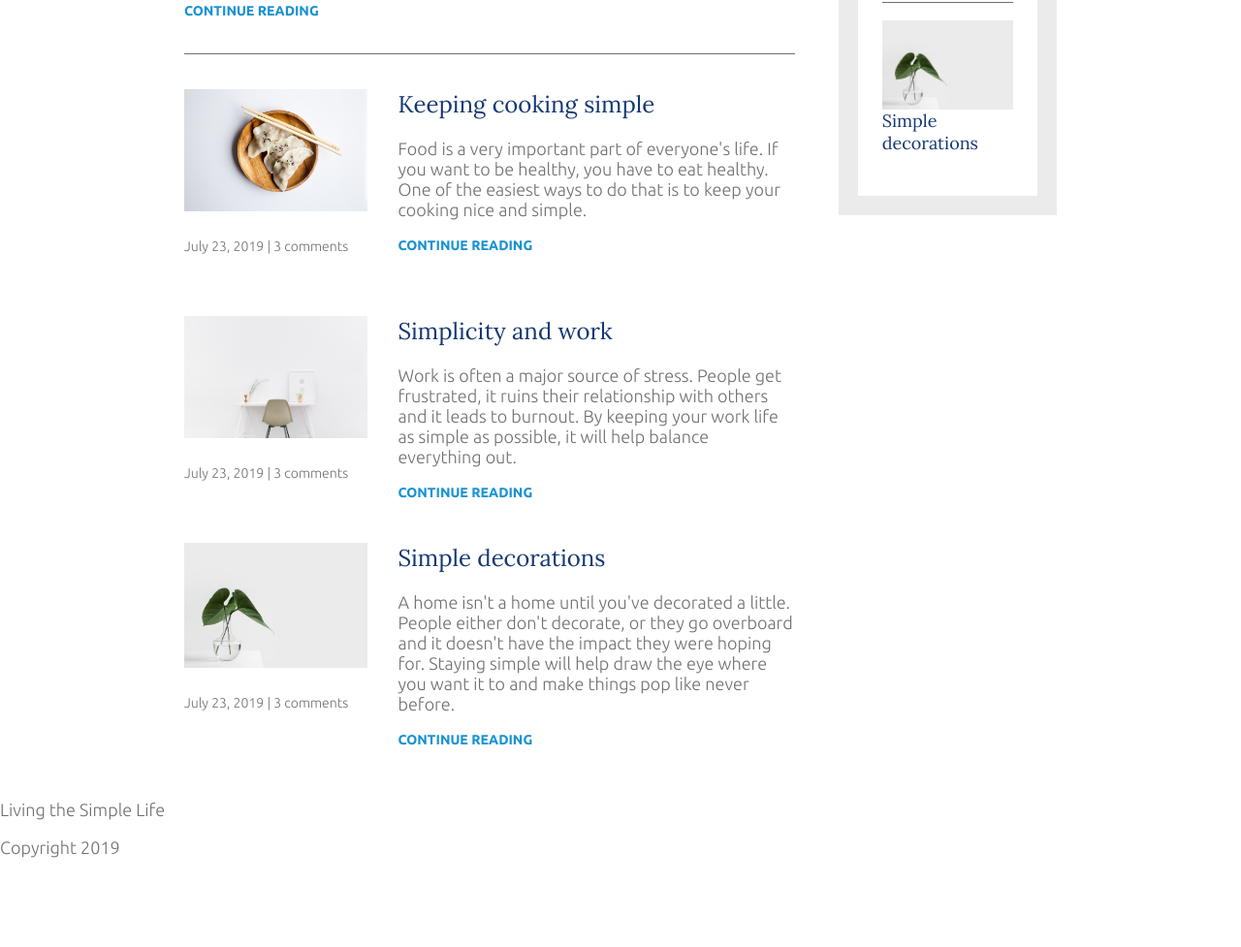
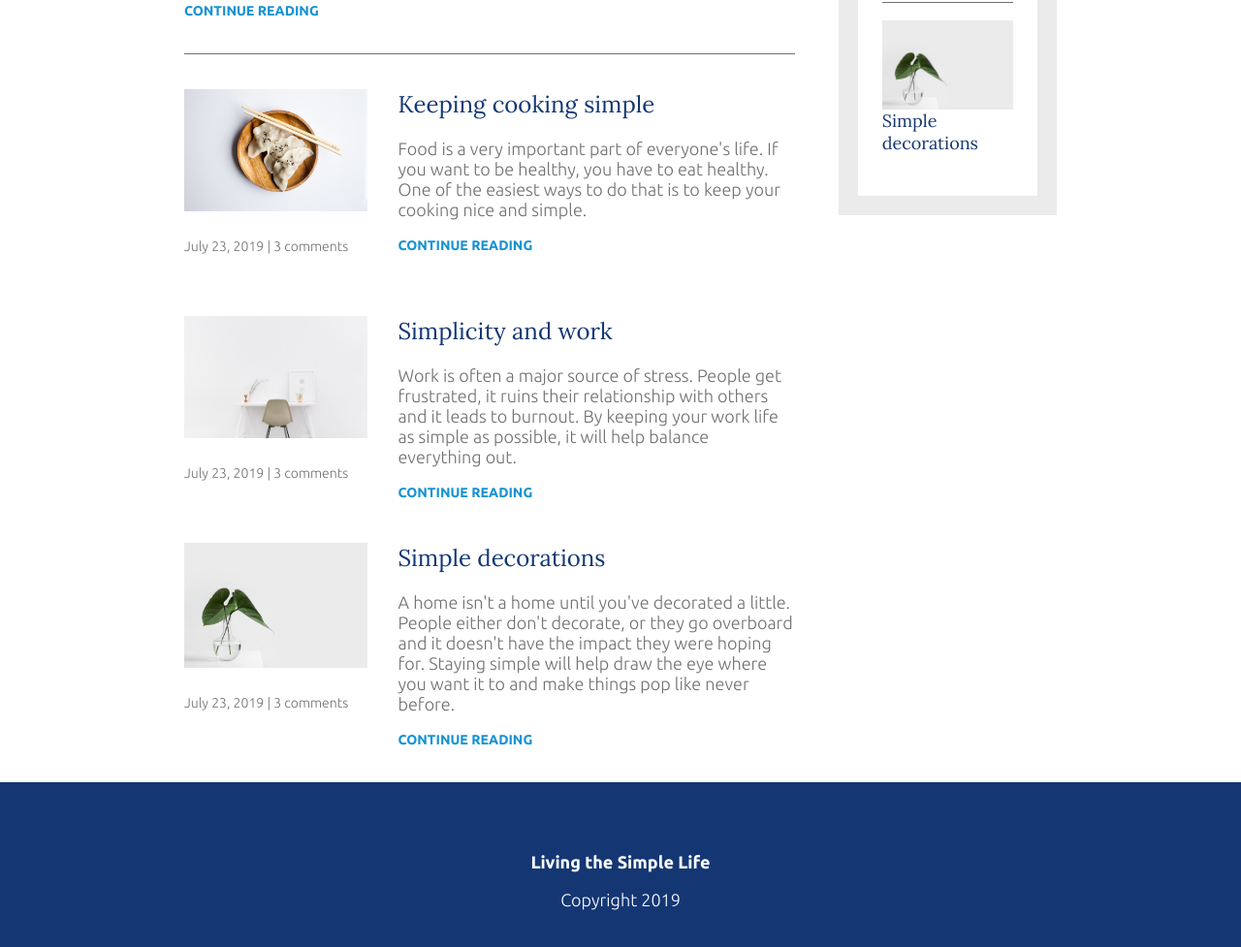
Before and after one commit to segunadeleye/learning-css, a plain HTML site: page thinking-responsively/project2/index.html in a window 1280 px wide. Shown: the part 825-1802 px from the top of the page at 97% size. Before the commit the page ends 1728 px from the top, so only its background shows below. Drawn offline with Linux system fonts and the light colour scheme; a web font is replaced by a local one.

Commit message:
Style the footer

```diff
--- a/thinking-responsively/project2/index.html
+++ b/thinking-responsively/project2/index.html
@@ -98,7 +98,7 @@
 </div>
 
 <footer>
-  <p>Living the Simple Life</p>
+  <p><strong>Living the Simple Life</strong></p>
   <p>Copyright 2019</p>
 </footer>
 </body>
--- a/thinking-responsively/project2/style.css
+++ b/thinking-responsively/project2/style.css
@@ -7,6 +7,13 @@ header {
   background: #f8f8f8;
   text-align: center;
   margin-bottom: 2em;
+}
+
+footer {
+  background: #143774;
+  padding: 3em 0;
+  text-align: center;
+  color: #ffffff;
 }
 
 nav ul {
```
